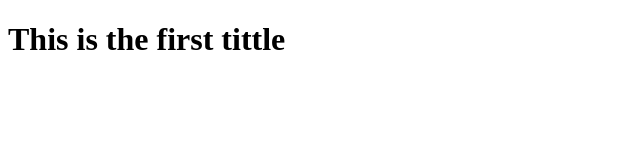
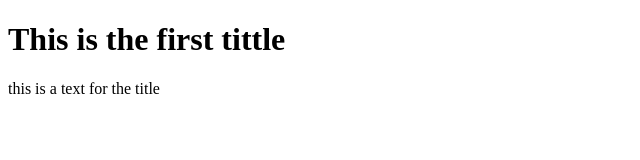
Before and after one commit to BrayanCarrenio/first_repository, a plain HTML site: page index.html in a window 1280 px wide. Shown: the whole page, without its empty margins (0-640 px from the left). Drawn offline with Linux system fonts and the light colour scheme.

Commit message:
we use the second branch

```diff
--- a/index.html
+++ b/index.html
@@ -7,5 +7,6 @@
 </head>
 <body>
     <h1>This is the first tittle</h1>
+    <p>this is a text for the title</p>
 </body>
 </html>
```
